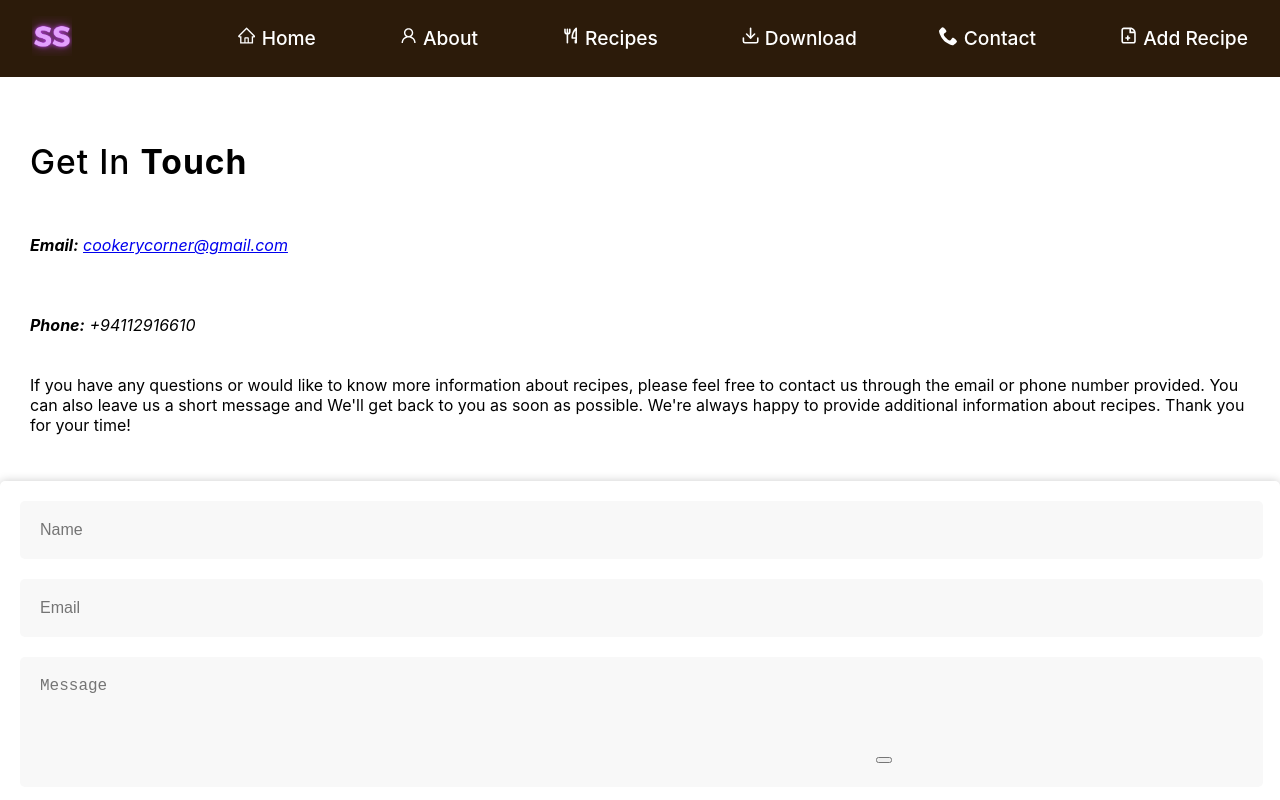
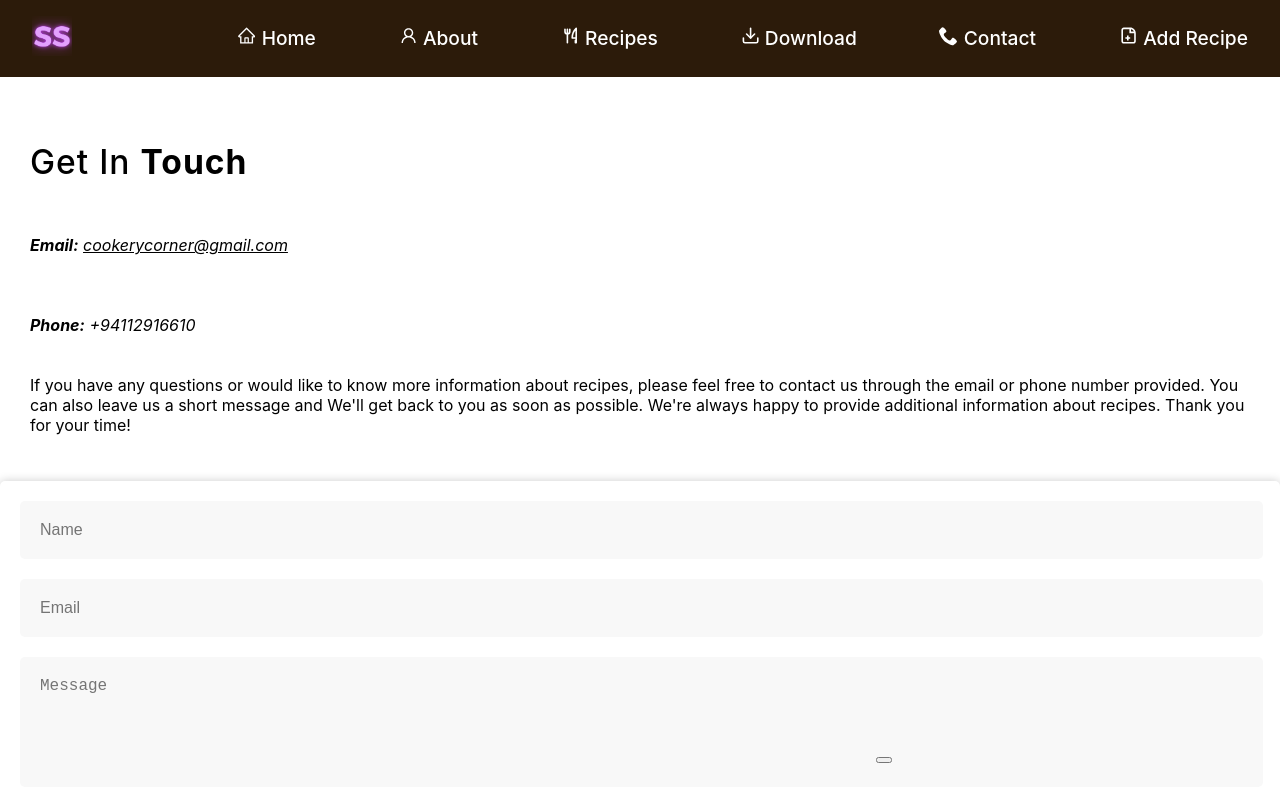
Before and after one commit to SANJANASOLANGA/ReactFoodRecipe, a React (Create React App) app in the folder Client/: page /contact in a window 1280 px wide. Shown: the top 800 px of the page. Built offline with nearby package versions, Linux system fonts and the light colour scheme.

Commit message:
Added inline stye for email

```diff
--- a/Client/src/components/contact/Contact.js
+++ b/Client/src/components/contact/Contact.js
@@ -93,7 +93,7 @@ export const Contact = () => {
             <h3 style={{ fontSize: "2.1em", paddingBottom: "20px"}}>Get In <strong className="purple">Touch</strong></h3>
             <address>
               <strong>Email:</strong>{" "}
-              <a href={`mailto:${contactConfig.YOUR_EMAIL}`}>
+              <a href={`mailto:${contactConfig.YOUR_EMAIL}`} style={{ color: 'black'}}>
                 {contactConfig.YOUR_EMAIL}
               </a>
               <br />
```
